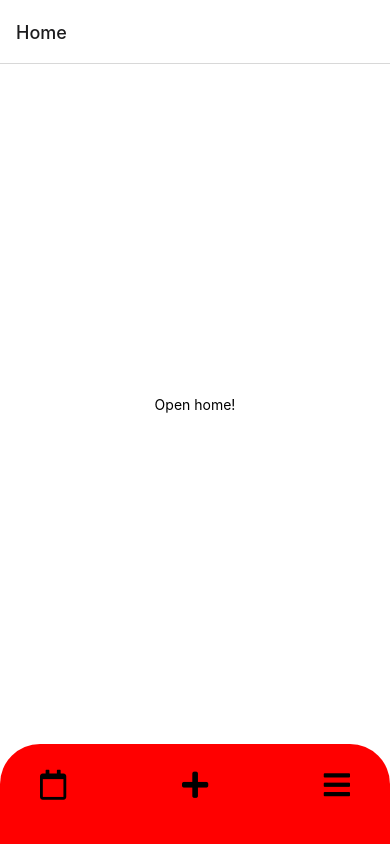
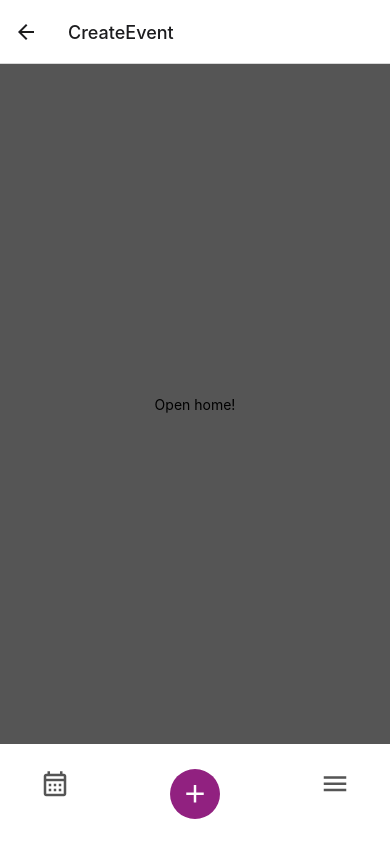
Before and after one commit to Aitorgb/EventifyFront, a React Native app: screen /CreateEvent in a window 390 px wide. Built offline with nearby package versions, Linux system fonts and the light colour scheme.

Commit message:
Create menu

```diff
--- a/App.js
+++ b/App.js
@@ -1,26 +1,27 @@
 import { NavigationContainer, useNavigationContainerRef } from '@react-navigation/native';
 import { createStackNavigator } from '@react-navigation/stack';
 import { StyleSheet, Text, View } from 'react-native';
-import Home from './src/screens/Home/Home';
-import Events from './src/screens/Events/Events';
+import CreateEvent from './src/screens/Events/CreateEvent/CreateEvent';
+import EventList from './src/screens/Events/EventList/EventList';
 import Navbar from './src/components/Navbar/Navbar';
 import React from 'react';
 
 const Stack = createStackNavigator();
 
+//primaryColor = #912180
+
 export default function App() {
-  const navigationRef = useNavigationContainerRef();
+	const navigationRef = useNavigationContainerRef();
 
 	return (
 		<React.Fragment>
 			<NavigationContainer ref={navigationRef}>
-				<Stack.Navigator initialRouteName="Home">
-					<Stack.Screen name="Home" component={Home} />
-					<Stack.Screen name="Events" component={Events} />
+				<Stack.Navigator initialRouteName="EventList">
+					<Stack.Screen name="CreateEvent" component={CreateEvent} />
+					<Stack.Screen name="EventList" component={EventList} />
 				</Stack.Navigator>
-        <Navbar navigation={navigationRef} />
+				<Navbar navigation={navigationRef} />
 			</NavigationContainer>
-
 		</React.Fragment>
 		// <View style={styles.container}>
 		//   <Text>Open up App.js to start working on your app!</Text>
@@ -32,7 +33,7 @@ export default function App() {
 const styles = StyleSheet.create({
 	container: {
 		flex: 1,
-		backgroundColor: '#fff',
+		backgroundColor: '#555',
 		alignItems: 'center',
 		justifyContent: 'center'
 	}
--- a/src/components/Navbar/Navbar.js
+++ b/src/components/Navbar/Navbar.js
@@ -1,18 +1,16 @@
 import { StyleSheet, Text, TouchableOpacity, View } from 'react-native';
-import Icon from 'react-native-vector-icons/FontAwesome5';
-
+import Icon from 'react-native-vector-icons/MaterialCommunityIcons';
 
 export default function Navbar({ navigation }) {
-
-
-	const onPress = (name) => navigation.navigate(name)
-
+	const onPress = (name) => navigation.navigate(name);
 
 	return (
 		<View style={styles.container}>
-				<Icon name={'calendar'} size={30} light onPress={() => onPress('Events')}/>
-				<Icon name={'plus'} size={30} light onPress={() => onPress('Events')}/>
-				<Icon name={'bars'} size={30} light onPress={() => onPress('Events')}/>
+			<Icon color={'#555'} name={'calendar-month-outline'} size={30} light onPress={() => onPress('Events')} />
+			<TouchableOpacity style={styles.button} onPress={() => onPress('Events')}>
+				<Icon color={'#fff'} name={'plus'} size={30} light onPress={() => onPress('Events')} />
+			</TouchableOpacity>
+			<Icon color={'#555'} name={'menu'} size={30} light onPress={() => onPress('Events')} />
 
 			{/* <TouchableOpacity style={styles.button} onPress={() => onPress('Events')}>
 				<Icon name={'calendar'} size={30} light onPress={() => onPress('Events')}/>
@@ -23,20 +21,20 @@ export default function Navbar({ navigation }) {
 
 const styles = StyleSheet.create({
 	container: {
-		backgroundColor: 'red',
+		backgroundColor: '#fff',
 		height: 100,
 		padding: 25,
 		paddingHorizontal: 40,
-		borderTopLeftRadius: 40,
-		borderTopRightRadius: 40,
+		borderTopLeftRadius: 20,
+		borderTopRightRadius: 20,
 		flexDirection: 'row',
 		justifyContent: 'space-between'
 	},
 	button: {
 		alignItems: 'center',
-		backgroundColor: '#DDDDDD',
+		backgroundColor: '#912180',
 		padding: 10,
 		borderRadius: 50,
-		width: 50
+		width: 50,
 	}
 });
--- a/src/screens/Home/Home.js
+++ b/src/screens/Events/CreateEvent/CreateEvent.js
@@ -1,6 +1,6 @@
 import { StatusBar, StyleSheet, Text, View } from "react-native";
 
-export default function Home() {
+export default function CreateEvent() {
 	return (
 		<View style={styles.container}>
 			<Text>Open home!</Text>
@@ -12,7 +12,7 @@ export default function Home() {
 const styles = StyleSheet.create({
 	container: {
 		flex: 1,
-		backgroundColor: '#fff',
+		backgroundColor: '#555',
 		alignItems: 'center',
 		justifyContent: 'center'
 	}
--- a/src/screens/Events/Events.js
+++ b/src/screens/Events/EventList/EventList.js
@@ -12,7 +12,7 @@ export default function Events() {
 const styles = StyleSheet.create({
 	container: {
 		flex: 1,
-		backgroundColor: '#fff',
+		backgroundColor: '#ccc',
 		alignItems: 'center',
 		justifyContent: 'center'
 	}
```
